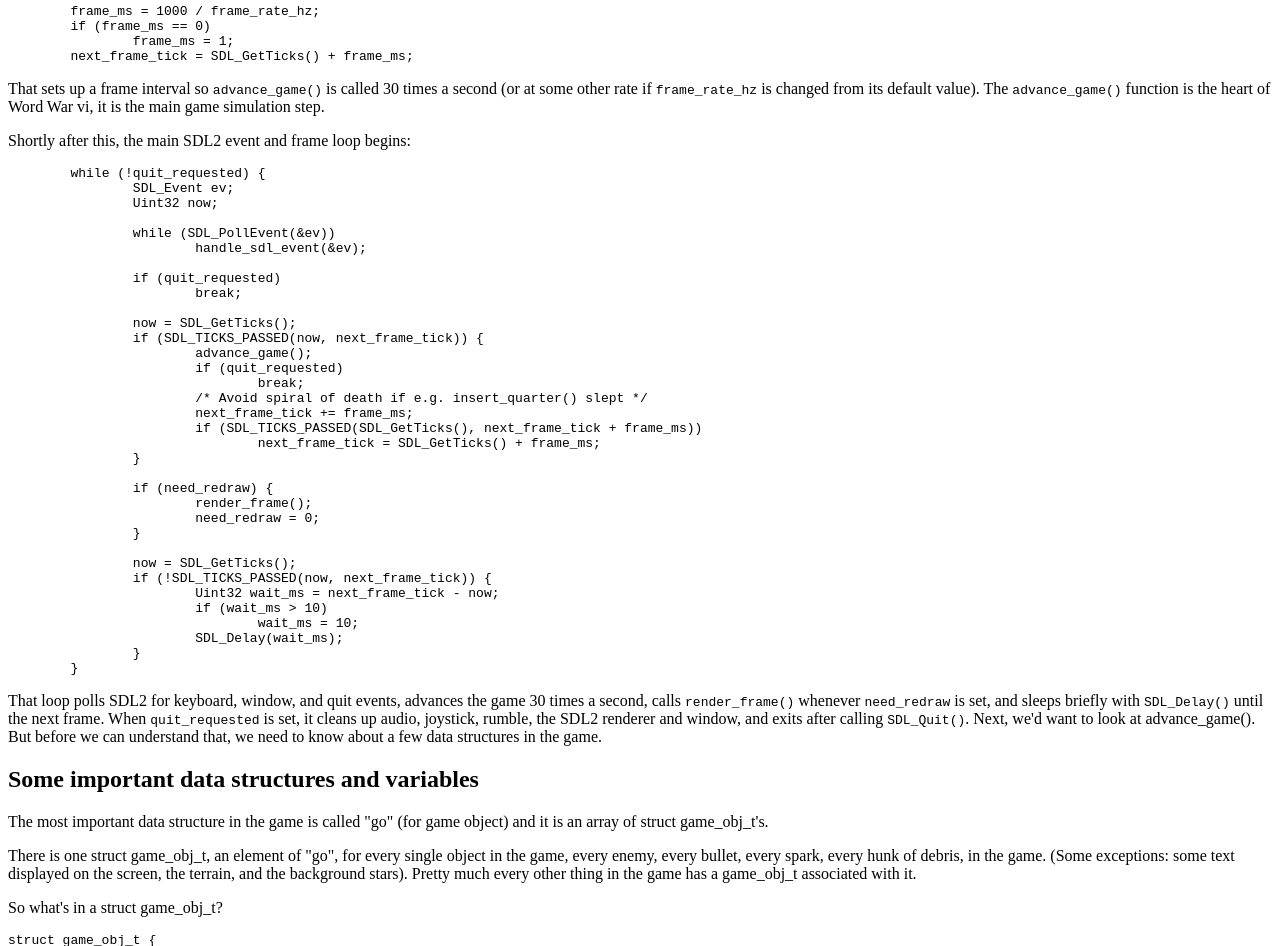
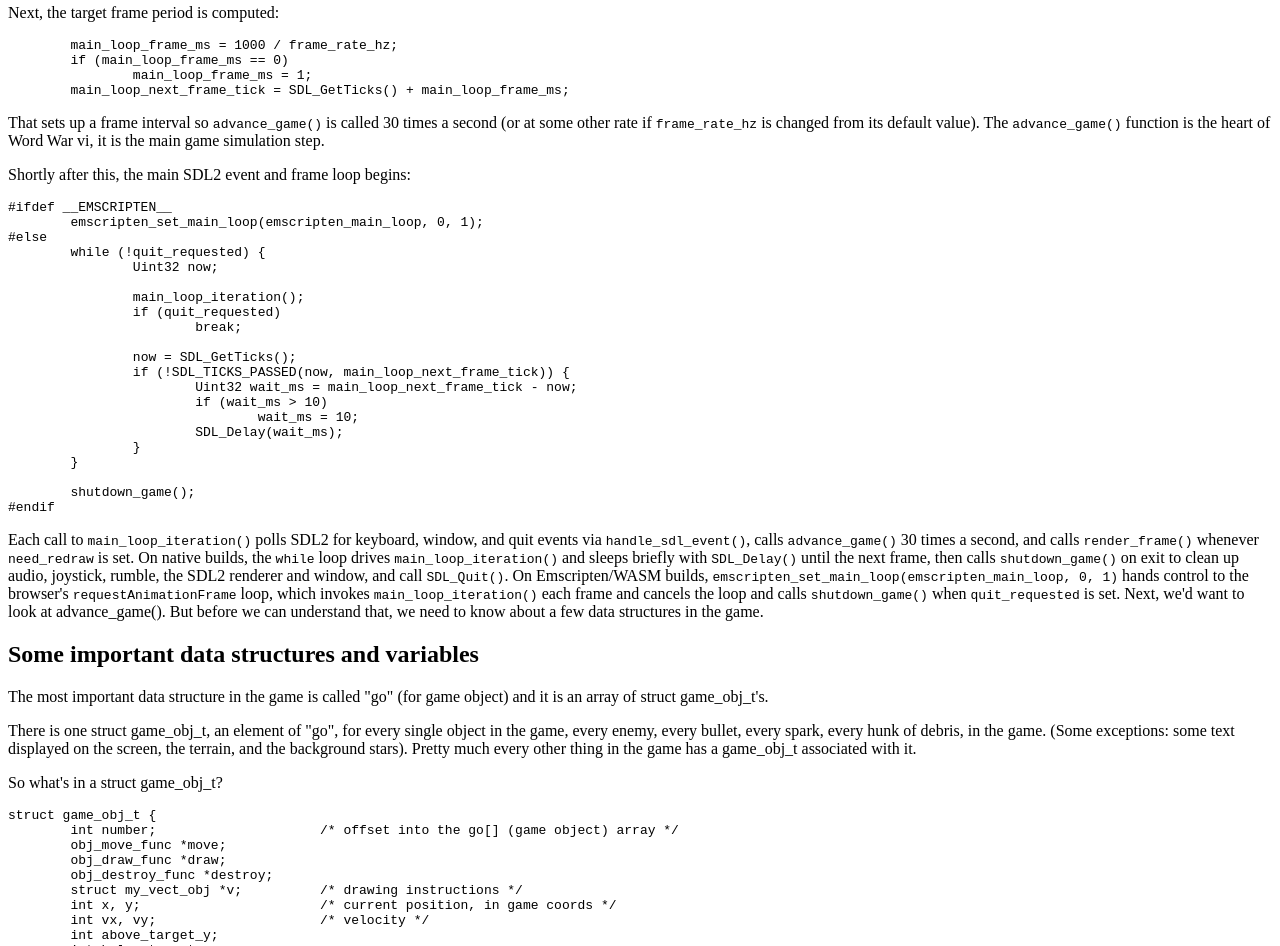
Before and after one commit to smcameron/wordwarvi, a plain HTML site: page wordwarvi_hacking.html in a window 1280 px wide. Shown: the part 1553-2499 px from the top of the page. Drawn offline with Linux system fonts and the light colour scheme.

Commit message:
Updates for WASM build
Signed-off-by: Stephen M. Cameron <stephenmcameron@gmail.com>
Assisted-by: Gemini 4 (Neon/Hydrogen)

```diff
--- a/wordwarvi_hacking.html
+++ b/wordwarvi_hacking.html
@@ -101,6 +101,9 @@ kidding.)
 <p>wwviaudio.c and wwviaudio.h define the audio playback engine
 the game uses, as a layer on top of SDL2's audio subsystem.
 
+<p>wasm_shell.html is the custom HTML5 canvas shell template used by
+<code>make wasm</code> when compiling for WebAssembly with Emscripten.
+
 <p>Finally, wordwarvi.c contains the meat of the game.
 
 <a name="main">
@@ -122,10 +125,10 @@ joystick devices, the rumble device, etc.
 <p>Next, the target frame period is computed:
 
 <pre>
-	frame_ms = 1000 / frame_rate_hz;
-	if (frame_ms == 0)
-		frame_ms = 1;
-	next_frame_tick = SDL_GetTicks() + frame_ms;
+	main_loop_frame_ms = 1000 / frame_rate_hz;
+	if (main_loop_frame_ms == 0)
+		main_loop_frame_ms = 1;
+	main_loop_next_frame_tick = SDL_GetTicks() + main_loop_frame_ms;
 </pre>
 
 <p>That sets up a frame interval so <code>advance_game()</code> is called 30 times a
@@ -135,47 +138,42 @@ vi, it is the main game simulation step.
 
 <p>Shortly after this, the main SDL2 event and frame loop begins:
 <pre>
+#ifdef __EMSCRIPTEN__
+	emscripten_set_main_loop(emscripten_main_loop, 0, 1);
+#else
 	while (!quit_requested) {
-		SDL_Event ev;
 		Uint32 now;
 
-		while (SDL_PollEvent(&amp;ev))
-			handle_sdl_event(&amp;ev);
-
+		main_loop_iteration();
 		if (quit_requested)
 			break;
 
 		now = SDL_GetTicks();
-		if (SDL_TICKS_PASSED(now, next_frame_tick)) {
-			advance_game();
-			if (quit_requested)
-				break;
-			/* Avoid spiral of death if e.g. insert_quarter() slept */
-			next_frame_tick += frame_ms;
-			if (SDL_TICKS_PASSED(SDL_GetTicks(), next_frame_tick + frame_ms))
-				next_frame_tick = SDL_GetTicks() + frame_ms;
-		}
-
-		if (need_redraw) {
-			render_frame();
-			need_redraw = 0;
-		}
-
-		now = SDL_GetTicks();
-		if (!SDL_TICKS_PASSED(now, next_frame_tick)) {
-			Uint32 wait_ms = next_frame_tick - now;
+		if (!SDL_TICKS_PASSED(now, main_loop_next_frame_tick)) {
+			Uint32 wait_ms = main_loop_next_frame_tick - now;
 			if (wait_ms &gt; 10)
 				wait_ms = 10;
 			SDL_Delay(wait_ms);
 		}
 	}
+
+	shutdown_game();
+#endif
 </pre>
 
-<p>That loop polls SDL2 for keyboard, window, and quit events, advances the game
-30 times a second, calls <code>render_frame()</code> whenever <code>need_redraw</code>
-is set, and sleeps briefly with <code>SDL_Delay()</code> until the next frame.
-When <code>quit_requested</code> is set, it cleans up audio, joystick, rumble, the
-SDL2 renderer and window, and exits after calling <code>SDL_Quit()</code>.
+<p>Each call to <code>main_loop_iteration()</code> polls SDL2 for keyboard,
+window, and quit events via <code>handle_sdl_event()</code>, calls
+<code>advance_game()</code> 30 times a second, and calls
+<code>render_frame()</code> whenever <code>need_redraw</code> is set.
+On native builds, the <code>while</code> loop drives
+<code>main_loop_iteration()</code> and sleeps briefly with
+<code>SDL_Delay()</code> until the next frame, then calls
+<code>shutdown_game()</code> on exit to clean up audio, joystick, rumble,
+the SDL2 renderer and window, and call <code>SDL_Quit()</code>.
+On Emscripten/WASM builds, <code>emscripten_set_main_loop(emscripten_main_loop, 0, 1)</code>
+hands control to the browser's <code>requestAnimationFrame</code> loop, which
+invokes <code>main_loop_iteration()</code> each frame and cancels the loop
+and calls <code>shutdown_game()</code> when <code>quit_requested</code> is set.
 
 Next, we'd want to look at advance_game().  But before we can understand
 that, we need to know about a few data structures in the game.
```
Also changed, not shown: index.html (+22 -4 lines), wordwarvifaq.html (+7 -0 lines).
